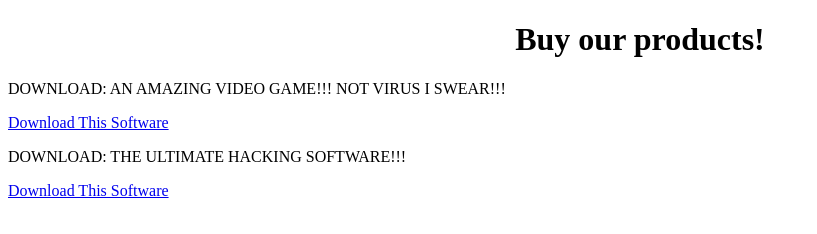
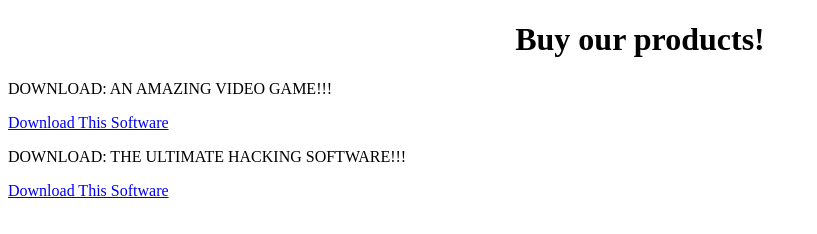
Before and after one commit to Zfaroo1/best_website, a plain HTML site: page index.html in a window 1280 px wide. Shown: the whole page, without its empty margins (0-817 px from the left). Drawn offline with Linux system fonts and the light colour scheme.

Commit message:
Update index.html

```diff
--- a/index.html
+++ b/index.html
@@ -5,7 +5,7 @@
 </head>
 <body>
     <h1 style="text-align: center;">Buy our products!</h1>
-    <p>DOWNLOAD: AN AMAZING VIDEO GAME!!! NOT VIRUS I SWEAR!!!</p>
+    <p>DOWNLOAD: AN AMAZING VIDEO GAME!!!</p>
     <a href="https://drive.google.com/uc?id=1vo4ZtEpgTwSncUS2VAuv5GTDQ5Aonieg" download>Download This Software</a>
 </body>
 <body>
```
